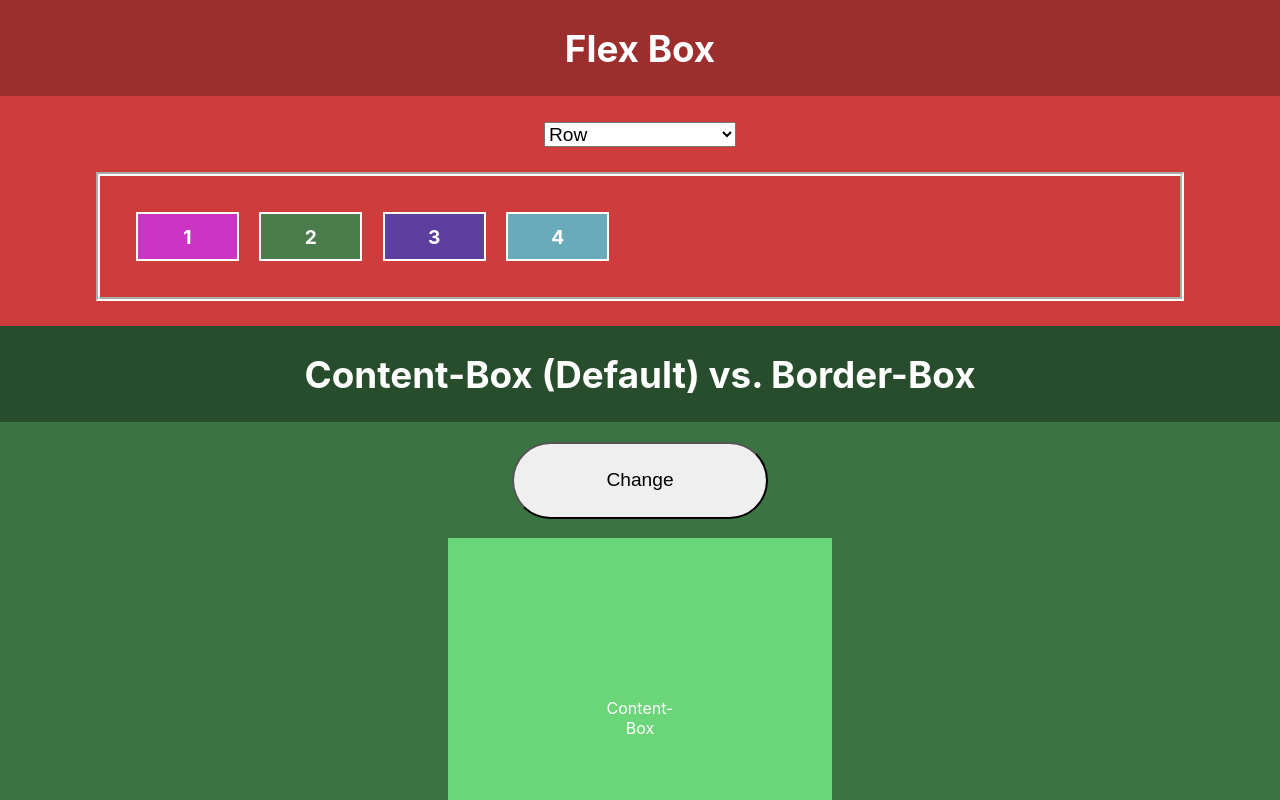
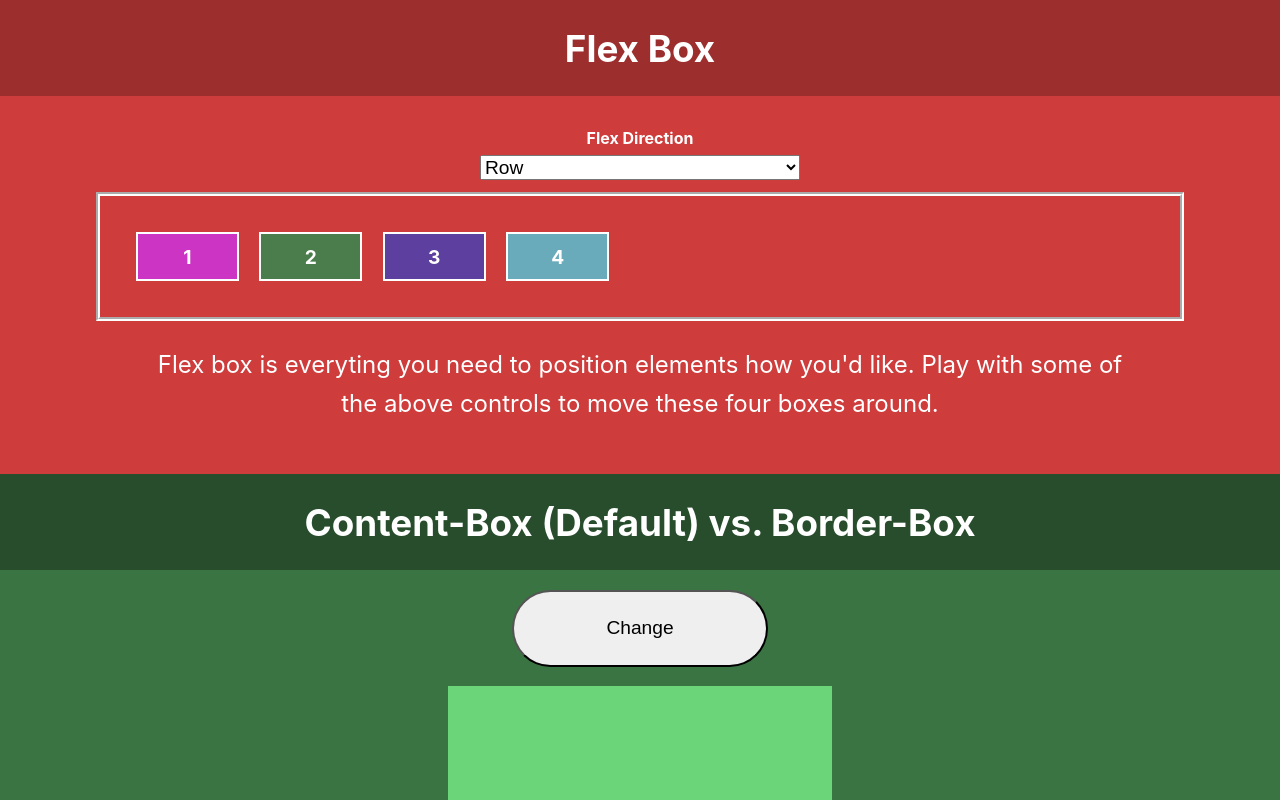
Before and after one commit to tylercorbett/css-showcase, a React (Create React App) app: page / in a window 1280 px wide. Shown: the top 800 px of the page. Built offline with nearby package versions, Linux system fonts and the light colour scheme.

Commit message:
description added

```diff
--- a/src/components/boxsizing/BoxSizing.module.scss
+++ b/src/components/boxsizing/BoxSizing.module.scss
@@ -30,6 +30,7 @@
   color: white;
   font-size: 150%;
   text-align: center;
+  line-height: 1.6em;
 }
 .header {
   width: 100%;
--- a/src/components/flexbox/FlexBox.js
+++ b/src/components/flexbox/FlexBox.js
@@ -14,18 +14,24 @@ export default class FlexBox extends PureComponent {
           <h2 className={styles.title}>Flex Box</h2>
         </header>
         <main className={styles.main}>
+            <div className={styles.flexDirection}>
+                <label className={styles.directionLabel}>Flex Direction</label>
                 <select className={styles.select} onChange={this.handleChange}>
                     <option value='row'>Row</option>
                     <option value='row-reverse'>Row-Reverse</option>
                     <option value='column'>Column</option>
                     <option value='column-reverse'>Column-Reverse</option>
                 </select>
+            </div>
             <div className={styles.boxContainer} name='boxContainer'>
                 <div className={styles.one}>1</div>
                 <div className={styles.two}>2</div>
                 <div className={styles.three}>3</div>
                 <div className={styles.four}>4</div>
             </div>
+            <p className={styles.description}>
+                Flex box is everyting you need to position elements how you&#39;d like. Play with some of the above controls to move these four boxes around.
+            </p>
         </main>
       </>
     )
--- a/src/components/flexbox/FlexBox.module.scss
+++ b/src/components/flexbox/FlexBox.module.scss
@@ -3,6 +3,27 @@
     width: 85%;
     padding: 2%;
     border: 4px white groove;
+}
+.description {
+    margin: 1%;
+    padding: 1%;
+    width: 80%;
+    color: white;
+    text-align: center;
+    line-height: 1.6em;
+    font-size: 150%;
+}
+.directionLabel {
+    margin: 1%;
+    color: white;
+    font-weight: bold;
+}
+.flexDirection {
+    display: flex;
+    flex-direction: column;
+    justify-content: center;
+    align-items: center;
+    width: 50%;
 }
 .main {
     display: flex;
@@ -11,7 +32,7 @@
     flex-direction: column;
 }
 .select {
-    width: 15%;
+    width: 50%;
     margin: 0 auto 2% auto;
     font-size: 120%;
 }
```
Lines whose indentation alone changed are shown as unchanged.
